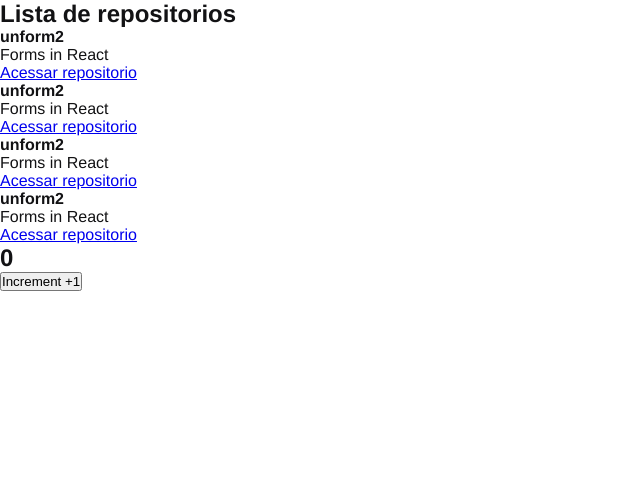
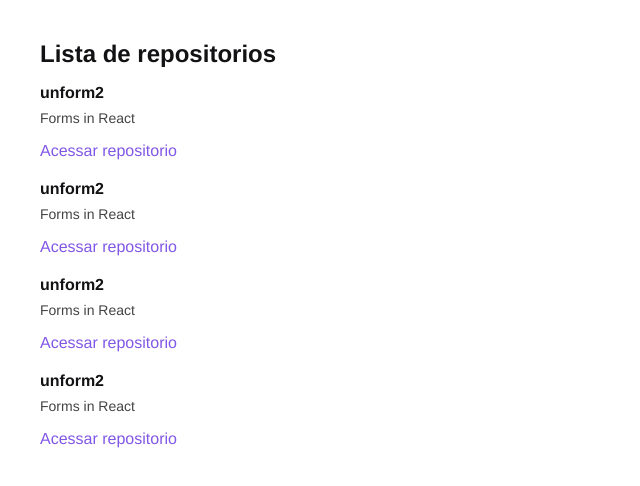
Before and after one commit to mathbertmes/Rocketseat-ignite-reactjs, a React app in the folder 01-github-explorer/: page / in a window 1280 px wide. Shown: the top 486 px of the page, without its empty margins (0-640 px from the left). Built offline with nearby package versions, Linux system fonts and the light colour scheme.

Commit message:
repository-list style

```diff
--- a/01-github-explorer/src/App.jsx
+++ b/01-github-explorer/src/App.jsx
@@ -1,4 +1,3 @@
-import { Counter } from './components/Counter';
 import { RepositoryList } from './components/RepositoryList';
 import './styles/global.scss';
 
@@ -9,7 +8,6 @@
   return (
     <>
     <RepositoryList/>
-    <Counter />
   </>
   )
 }
--- a/01-github-explorer/src/components/Counter.jsx
+++ /dev/null
@@ -1,18 +0,0 @@
-import { useState } from "react";
-
-export function Counter(){
-
-  const [counter, setCounter] = useState(0)
-  function increment(){
-    setCounter(counter + 1);
-  }
-
-  return(
-    <div>
-      <h2>{counter}</h2>
-      <button type="button" onClick={increment}>
-        Increment +1
-      </button>
-    </div>
-  )
-}
--- a/01-github-explorer/src/components/RepositoryList.jsx
+++ b/01-github-explorer/src/components/RepositoryList.jsx
@@ -1,5 +1,5 @@
 import { RepositoryItem } from "./RepositoryItem";
-
+import "../styles/repositories.scss"
 const repository = {
   name : 'unform2',
   description : 'Forms in React',
--- /dev/null
+++ b/01-github-explorer/src/styles/repositories.scss
@@ -0,0 +1,32 @@
+section.repository-list{
+
+  margin : 40px;
+
+  h1{
+    margin-bottom: 16px;
+  }
+
+  ul{
+    list-style: none;
+
+    li{
+      & + li{
+        margin-top : 20px;
+      }
+
+      p{
+        font-size : 14px;
+        color : #444;
+        margin-top : 8px;
+      }
+
+      a{
+        display : inline-block;
+        margin-top: 16px;
+        text-decoration : none;
+        color : #8257e6;
+      }
+    }
+  }
+
+}
```
